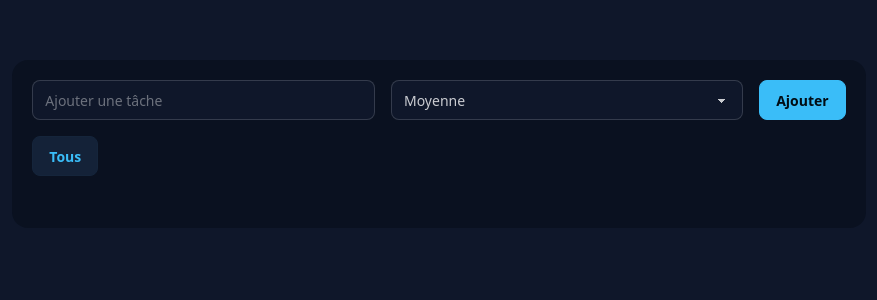
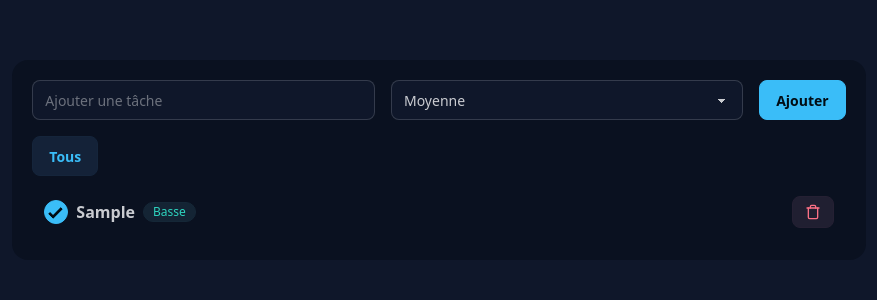
Before and after one commit to adminnono/Todo-List, a React (Vite) app: page / in a window 1280 px wide. Both pictures are taken after typing "Sample" into the empty fields and a click on the button "Ajouter". Shown: the top 300 px of the page, without its empty margins (201-1078 px from the left). Built offline with nearby package versions, Linux system fonts and the light colour scheme.

Commit message:
Ajout tâche urgente moyenne basse

```diff
--- a/src/components/TodoItem.tsx
+++ b/src/components/TodoItem.tsx
@@ -1,3 +1,5 @@
+import { Trash } from "lucide-react";
+
 type Priority = "Urgente" | "Moyenne" | "Basse";
 
 type Todo = {
@@ -14,7 +16,30 @@
   return (
     <li className="p-3">
       <div className="flex justify-between items-center">
-        <div className="flex items-center gap-2"></div>
+        <div className="flex items-center gap-2">
+          <input
+            type="checkbox"
+            defaultChecked
+            className="checkbox checkbox-primary"
+          />
+          <span className="text-md font-bold">
+            <span>{todo.text}</span>
+          </span>
+          <span
+            className={`badge badge-sm badge-soft ${
+              todo.priority === "Urgente"
+                ? "badge-error"
+                : todo.priority === "Moyenne"
+                ? "badge-warning"
+                : "badge-success"
+            }`}
+          >
+            {todo.priority}
+          </span>
+        </div>
+        <button className="btn btn-sm btn-error btn-soft">
+          <Trash className="w-4 h-4" />
+        </button>
       </div>
     </li>
   );
```
